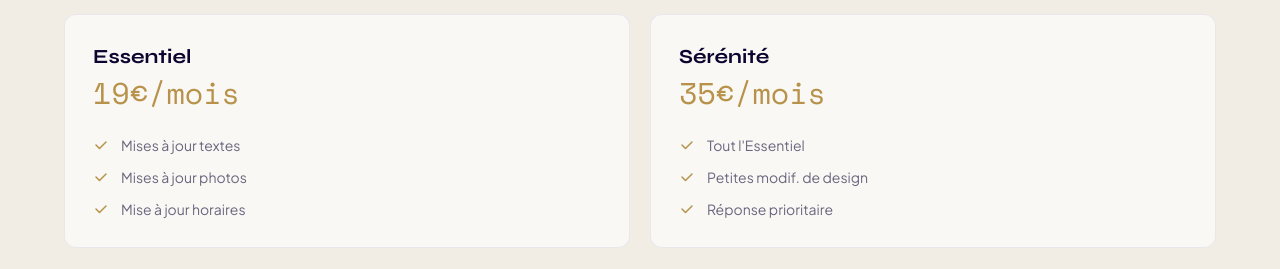
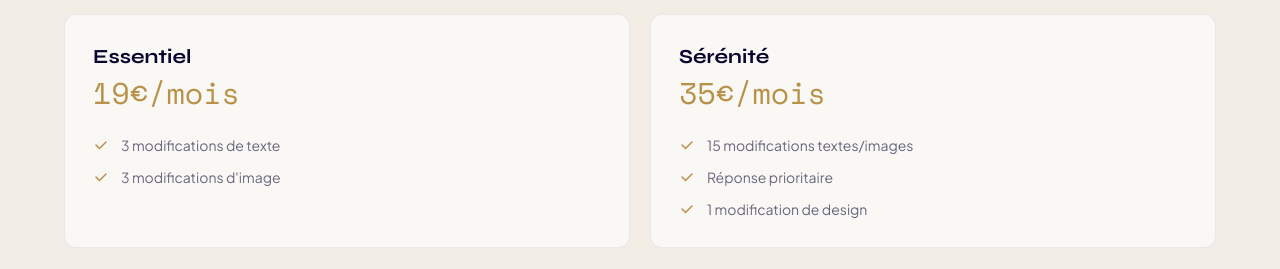
Before and after one commit to hamaurywalter/Walter-studio, a React (Vite) app: page / in a window 1280 px wide. Shown: the part 3800-4069 px from the top of the page. Built offline with nearby package versions, Linux system fonts and the light colour scheme.

Commit message:
Mise a jour prestations maintenance Essentiel et Serenite
Co-Authored-By: Claude Sonnet 4.6 <noreply@anthropic.com>

```diff
--- a/src/App.jsx
+++ b/src/App.jsx
@@ -386,8 +386,8 @@ function Tarifs() {
   }
 
   const maintenance = [
-    { title: 'Essentiel', price: '19€/mois', features: ['Mises à jour textes', 'Mises à jour photos', 'Mise à jour horaires'] },
-    { title: 'Sérénité',  price: '35€/mois', features: ["Tout l'Essentiel", 'Petites modif. de design', 'Réponse prioritaire'] },
+    { title: 'Essentiel', price: '19€/mois', features: ['3 modifications de texte', '3 modifications d\'image'] },
+    { title: 'Sérénité',  price: '35€/mois', features: ['15 modifications textes/images', 'Réponse prioritaire', '1 modification de design'] },
   ]
 
   return (
```
